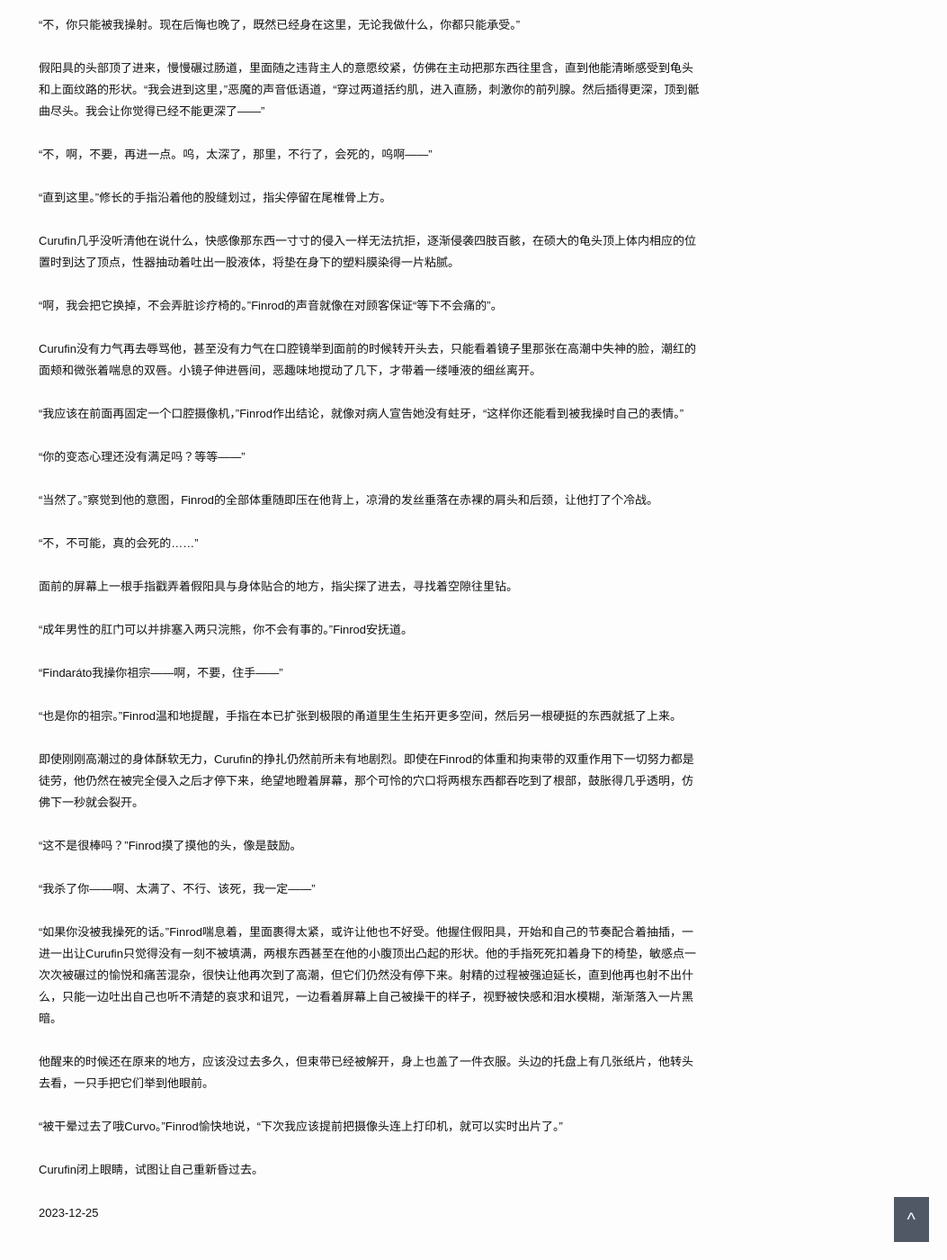
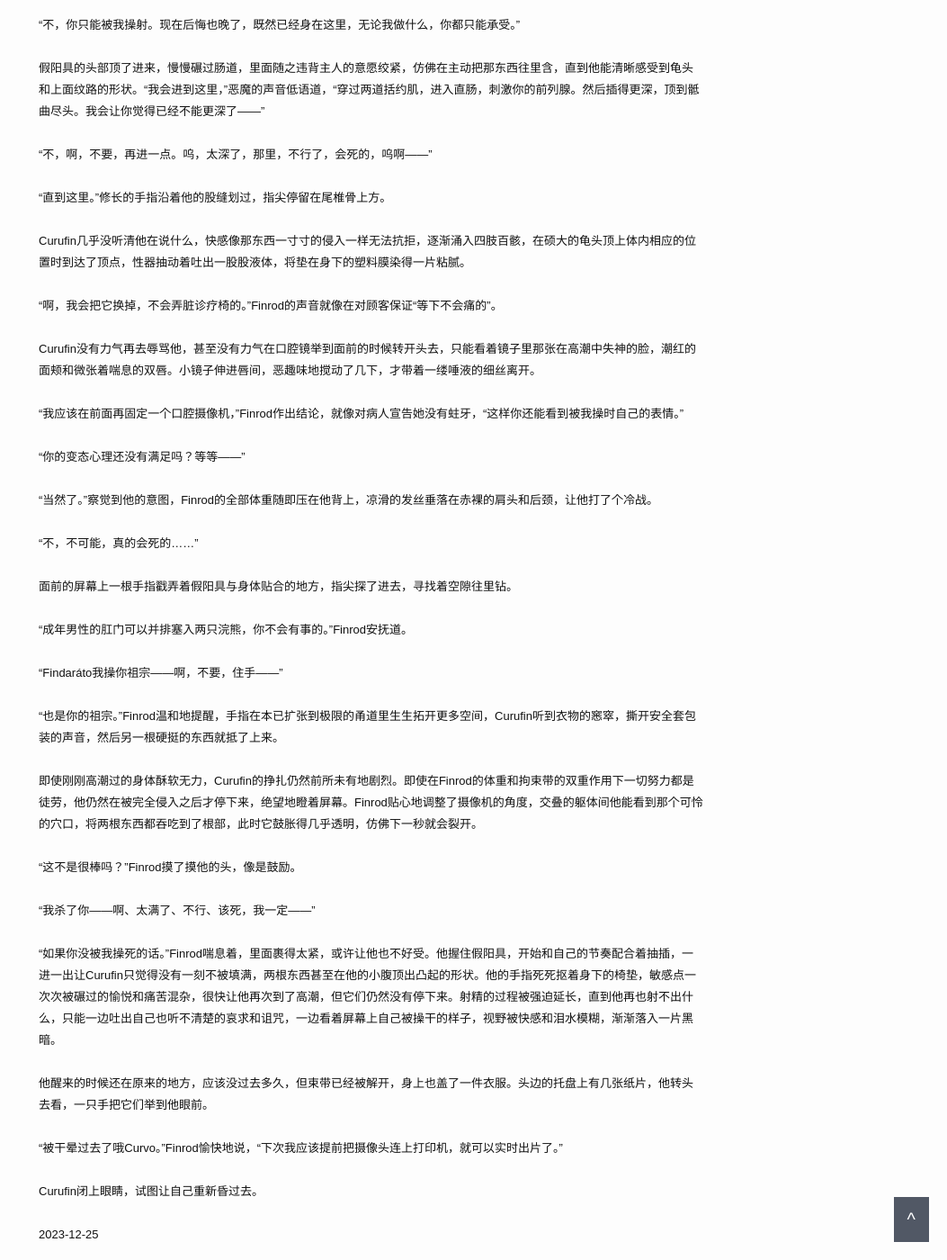
Before and after one commit to greylantern/greylantern.github.io, a Jekyll site: the page built from _posts/2023-12-25-【Finrod:Curufin】【现代AU pwp】Display.html, in a window 1280 px wide and 1400 px high, scrolled down 1567 px. Shown: the whole window at 90% size, without its empty margins (227-1280 px from the left). Built offline with Jekyll 4.4.1, drawn with Linux system fonts in a browser that asks for light colours; comment, search, counter and statistics services are not loaded; some of the changed text lies outside the part shown.

Commit message:
minor edits

```diff
--- a/_posts/2023-12-25-【Finrod:Curufin】【现代AU pwp】Display.html
+++ b/_posts/2023-12-25-【Finrod:Curufin】【现代AU pwp】Display.html
@@ -32,7 +32,7 @@ categories: 精灵宝钻：刷新组：短篇
 Curufin挣扎了一下，那些束缚手臂和大腿的皮带将他缠得更紧。这东西不是精神病院用来拘束病人的吗，难道这个患者和家长眼中温柔可靠的好医生会把不听话的小孩绑在诊疗椅上？这个变态、恶魔、杀人狂，谁能听着他的声音放松下来啊？
 <br>
 <br>
-而他这些可疑指控的目标仍在诊室的角落里折腾着什么，房间里空荡荡的，正是日落时分，一束金黄的阳光从落地窗透进来，照亮墙上大翅鲸丑陋的头部。庭院里的天鹅不知去向，也许聪明地逃离了这个地方；Curufin周围只剩下那些他叫不出名字的医疗器械，仿佛长了眼睛一样沉默地注视着他。动弹不得的状态让他被这些东西包围的时候更觉得脆弱，仿佛它们随时都能刺穿、切割或者侵入他赤裸的身体。
+而他这些可疑指控的目标仍在诊室的角落里折腾着什么，正是日落时分，一束金黄的阳光从落地窗透进来，将他穿着白大褂的身影投在墙上。大翅鲸仍在蔚蓝的墙纸里游弋，庭院里的天鹅不知去向，也许聪明地逃离了这个地方；Curufin周围只剩下那些他叫不出名字的医疗器械，仿佛长了眼睛一样沉默地注视着他。动弹不得的状态让他被这些东西包围的时候更觉得脆弱，仿佛它们随时都能刺穿、切割或者侵入他赤裸的身体。
 <br>
 <br>
 “你还在干什么？”他扬声问，“有什么把戏就快点儿给我看，我还要去Maitimo家接孩子呢。”
@@ -89,7 +89,7 @@ Curufin吐出一句咒骂，一瞬间他无比后悔自己答应了这个邀请
 “直到这里。”修长的手指沿着他的股缝划过，指尖停留在尾椎骨上方。
 <br>
 <br>
-Curufin几乎没听清他在说什么，快感像那东西一寸寸的侵入一样无法抗拒，逐渐侵袭四肢百骸，在硕大的龟头顶上体内相应的位置时到达了顶点，性器抽动着吐出一股液体，将垫在身下的塑料膜染得一片粘腻。
+Curufin几乎没听清他在说什么，快感像那东西一寸寸的侵入一样无法抗拒，逐渐涌入四肢百骸，在硕大的龟头顶上体内相应的位置时到达了顶点，性器抽动着吐出一股股液体，将垫在身下的塑料膜染得一片粘腻。
 <br>
 <br>
 “啊，我会把它换掉，不会弄脏诊疗椅的。”Finrod的声音就像在对顾客保证“等下不会痛的”。
@@ -119,10 +119,10 @@ Curufin没有力气再去辱骂他，甚至没有力气在口腔镜举到面前
 “Findaráto我操你祖宗——啊，不要，住手——”
 <br>
 <br>
-“也是你的祖宗。”Finrod温和地提醒，手指在本已扩张到极限的甬道里生生拓开更多空间，然后另一根硬挺的东西就抵了上来。
+“也是你的祖宗。”Finrod温和地提醒，手指在本已扩张到极限的甬道里生生拓开更多空间，Curufin听到衣物的窸窣，撕开安全套包装的声音，然后另一根硬挺的东西就抵了上来。
 <br>
 <br>
-即使刚刚高潮过的身体酥软无力，Curufin的挣扎仍然前所未有地剧烈。即使在Finrod的体重和拘束带的双重作用下一切努力都是徒劳，他仍然在被完全侵入之后才停下来，绝望地瞪着屏幕，那个可怜的穴口将两根东西都吞吃到了根部，鼓胀得几乎透明，仿佛下一秒就会裂开。
+即使刚刚高潮过的身体酥软无力，Curufin的挣扎仍然前所未有地剧烈。即使在Finrod的体重和拘束带的双重作用下一切努力都是徒劳，他仍然在被完全侵入之后才停下来，绝望地瞪着屏幕。Finrod贴心地调整了摄像机的角度，交叠的躯体间他能看到那个可怜的穴口，将两根东西都吞吃到了根部，此时它鼓胀得几乎透明，仿佛下一秒就会裂开。
 <br>
 <br>
 “这不是很棒吗？”Finrod摸了摸他的头，像是鼓励。
@@ -131,7 +131,7 @@ Curufin没有力气再去辱骂他，甚至没有力气在口腔镜举到面前
 “我杀了你——啊、太满了、不行、该死，我一定——”
 <br>
 <br>
-“如果你没被我操死的话。”Finrod喘息着，里面裹得太紧，或许让他也不好受。他握住假阳具，开始和自己的节奏配合着抽插，一进一出让Curufin只觉得没有一刻不被填满，两根东西甚至在他的小腹顶出凸起的形状。他的手指死死扣着身下的椅垫，敏感点一次次被碾过的愉悦和痛苦混杂，很快让他再次到了高潮，但它们仍然没有停下来。射精的过程被强迫延长，直到他再也射不出什么，只能一边吐出自己也听不清楚的哀求和诅咒，一边看着屏幕上自己被操干的样子，视野被快感和泪水模糊，渐渐落入一片黑暗。
+“如果你没被我操死的话。”Finrod喘息着，里面裹得太紧，或许让他也不好受。他握住假阳具，开始和自己的节奏配合着抽插，一进一出让Curufin只觉得没有一刻不被填满，两根东西甚至在他的小腹顶出凸起的形状。他的手指死死抠着身下的椅垫，敏感点一次次被碾过的愉悦和痛苦混杂，很快让他再次到了高潮，但它们仍然没有停下来。射精的过程被强迫延长，直到他再也射不出什么，只能一边吐出自己也听不清楚的哀求和诅咒，一边看着屏幕上自己被操干的样子，视野被快感和泪水模糊，渐渐落入一片黑暗。
 <br>
 <br>
 他醒来的时候还在原来的地方，应该没过去多久，但束带已经被解开，身上也盖了一件衣服。头边的托盘上有几张纸片，他转头去看，一只手把它们举到他眼前。
```
